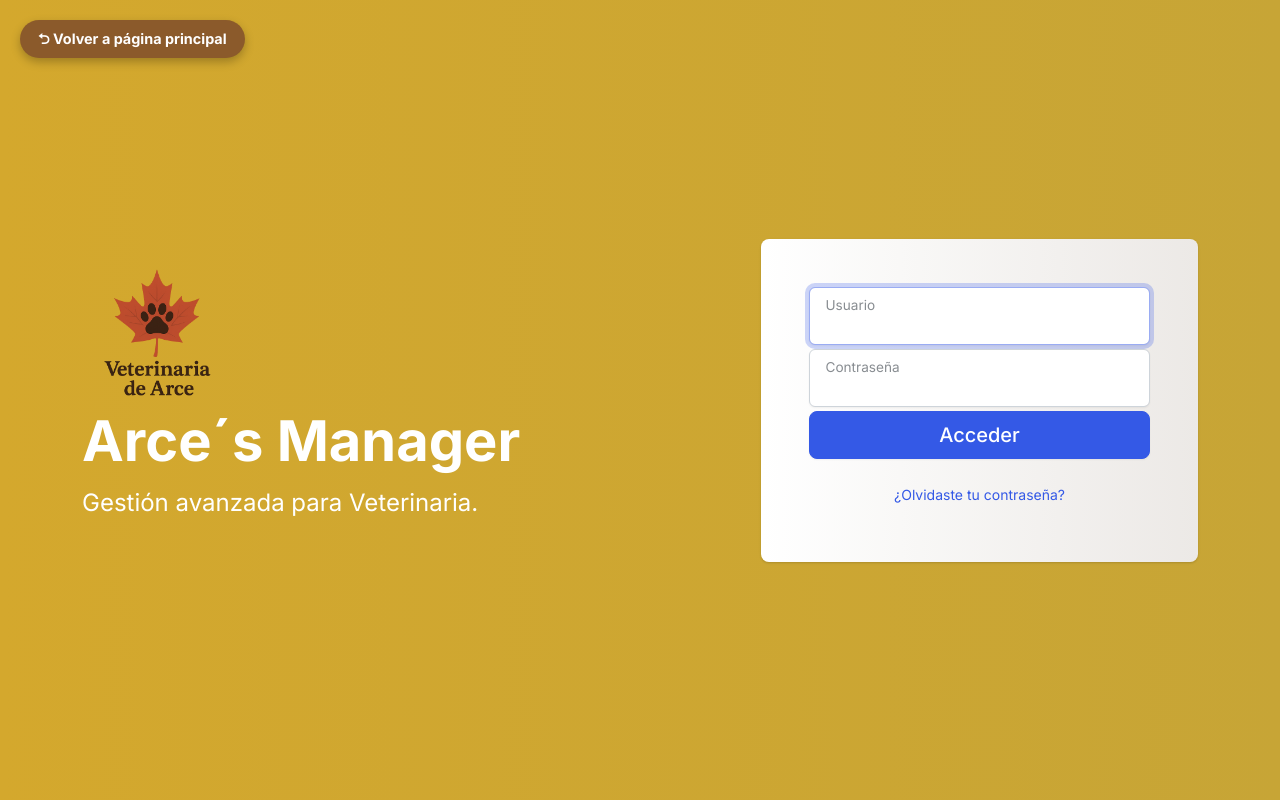
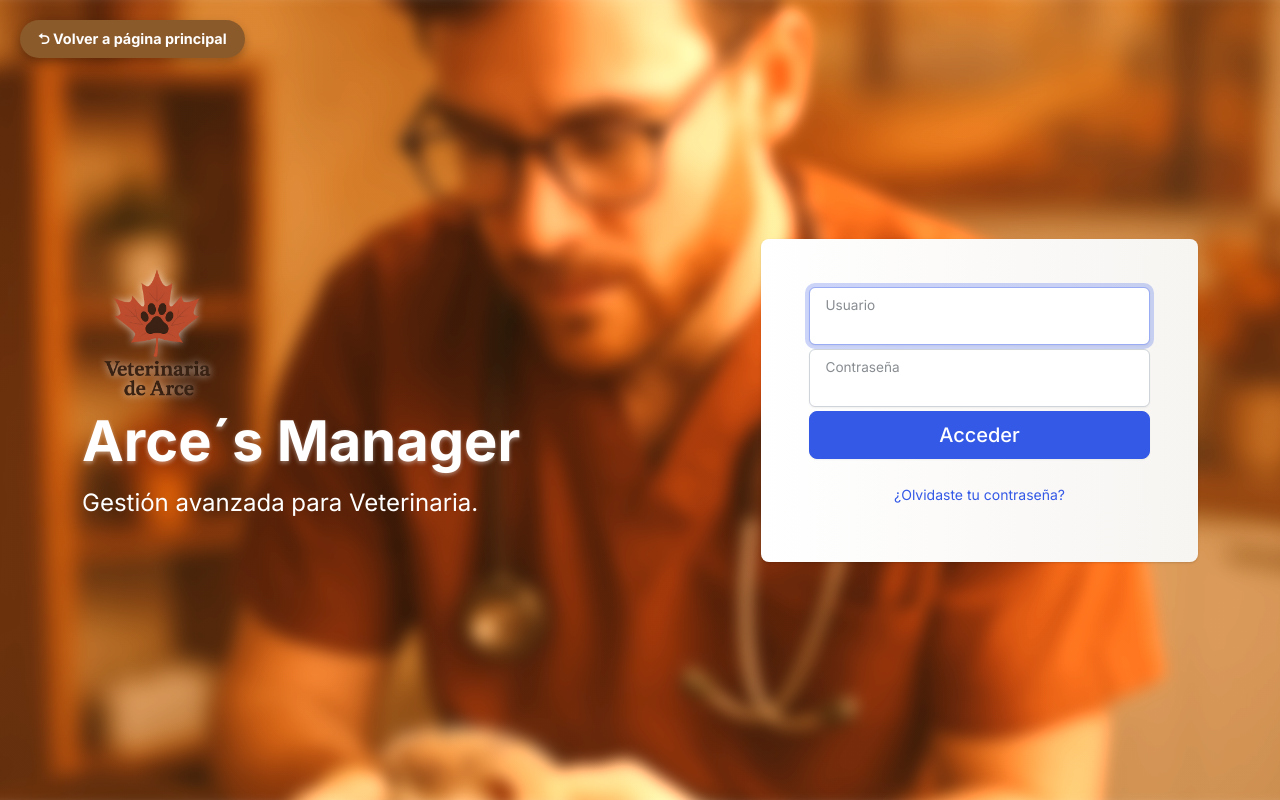
Before and after one commit to Luisnavarr1999/Vet_Arce_Proyect, a Django app: page /panel/ in a window 1280 px wide. Run offline with Django 4.2, Linux system fonts and the light colour scheme; some libraries are stand-ins or nearby versions.

Commit message:
pequeña mejora//login fondo(por cambiar)

```diff
--- a/static/panel/estilo_login.css
+++ b/static/panel/estilo_login.css
@@ -2,18 +2,77 @@ html,
 body {
   height: 100%;
 }
+
+/* Fondo base por si algo falla */
 body {
-  background: #da9133; /* fallback for old browsers */
-  background: -webkit-linear-gradient(to right, #ccb035, #bd972e); /* Chrome 10-25, Safari 5.1-6 */
-  background: linear-gradient(to right, #d4a82d, #c7a536); /* W3C, IE 10+/ Edge, Firefox 16+, Chrome 26+, Opera 12+, Safari 7+ */
-}
-form {
-  background: #ece9e6; /* fallback for old browsers */
-  background: -webkit-linear-gradient(to right, #ffffff, #ece9e6); /* Chrome 10-25, Safari 5.1-6 */
-  background: linear-gradient(to right, #ffffff, #ece9e6); /* W3C, IE 10+/ Edge, Firefox 16+, Chrome 26+, Opera 12+, Safari 7+ */
+  background: #da9133;
+  background: -webkit-linear-gradient(to right, #ccb035, #bd972e);
+  background: linear-gradient(to right, #d4a82d, #c7a536);
 }
 
-/* --- BOTÓN VOLVER BONITO --- */
+/* --- CONTENEDOR PRINCIPAL LOGIN --- */
+body.fondo-login {
+  position: relative;
+  min-height: 100vh;
+  display: flex;
+  background: none;
+  overflow: hidden;
+}
+
+/* Capas del fondo */
+body.fondo-login::before,
+body.fondo-login::after {
+  content: "";
+  position: fixed;
+  inset: 0;
+  z-index: -2;
+}
+
+/* --- CAPA 1: IMAGEN DIFUMINADA (más clara aún) --- */
+body.fondo-login::before {
+  background-image: url("../imagenes/fondo-login.jpg");
+  background-size: cover;
+  background-position: center;
+  /* MÁS brillo y menos blur */
+  filter: blur(8px) brightness(1.45);
+  transform: scale(1.03);
+}
+
+/* --- CAPA 2: GRADIENTE ANIMADO (MUCHO más claro) --- */
+body.fondo-login::after {
+  z-index: -1;
+  background: linear-gradient(
+    120deg,
+    rgba(255, 225, 150, 0.14),
+    rgba(255, 190, 110, 0.14),
+    rgba(255, 240, 180, 0.12)
+  );
+  background-size: 400% 400%;
+  animation: cafeGlow 14s ease-in-out infinite;
+  opacity: 0.22;  /* MÁS BAJO para aclarar TODO */
+}
+
+/* Animación */
+@keyframes cafeGlow {
+  0% { background-position: 0% 50%; }
+  50% { background-position: 100% 50%; }
+  100% { background-position: 0% 50%; }
+}
+
+/* --- FORMULARIO --- */
+form {
+  background: linear-gradient(to right, #ffffff, #f7f5f2);
+  position: relative;
+  z-index: 1;
+}
+
+/* Por delante de capas */
+.fondo-login .container {
+  position: relative;
+  z-index: 1;
+}
+
+/* --- BOTÓN VOLVER --- */
 .btn-volver {
   position: fixed;
   top: 20px;
@@ -35,6 +94,16 @@ form {
 .btn-volver:hover {
   background-color: #6d4522 !important;
   transform: translateY(-2px);
-  color: #fff !important;
 }
-.btn-volver:active { transform: scale(0.97); }
+.btn-volver:active {
+  transform: scale(0.97);
+}
+
+/* Logo más visible, menos oscuro */
+.logo {
+  filter: drop-shadow(0 0 4px rgba(255, 255, 255, 0.678));
+}
+
+.hero-title-login {
+  text-shadow: 0 2px 4px rgba(255, 255, 255, 0.4);
+}
--- a/templates/paneltrabajador/login.html
+++ b/templates/paneltrabajador/login.html
@@ -13,7 +13,7 @@
           referrerpolicy="no-referrer" />
     <link rel="stylesheet" href="{% static 'panel/estilo_login.css' %}?v=6">
   </head>
-  <body class="d-flex">
+  <body class="d-flex fondo-login">
     <a href="{% url 'ambpublico_index' %}" class="btn-volver">
       ⮌ Volver a página principal
     </a>
@@ -21,7 +21,7 @@
       <div class="row align-items-center g-lg-5 py-5">
         <div class="col-lg-7 text-center text-lg-start text-white">
           <img src="{% static 'Imagenes/Logo.png' %}" alt="Logo FiCats" class="logo" style="max-width: 150px; height: auto;">
-          <h1 class="display-4 fw-bold lh-1 mb-3 text-white">Arce´s Manager</h1>
+          <h1 class="display-4 fw-bold lh-1 mb-3 text-white hero-title-login">Arce´s Manager</h1>
           <p class="col-lg-10 fs-4">Gestión avanzada para Veterinaria.</p>
         </div>
         <div class="col-md-10 mx-auto col-lg-5 text-center">
```
Also changed, not shown: static/Imagenes/fondo-login.jpg (added).
